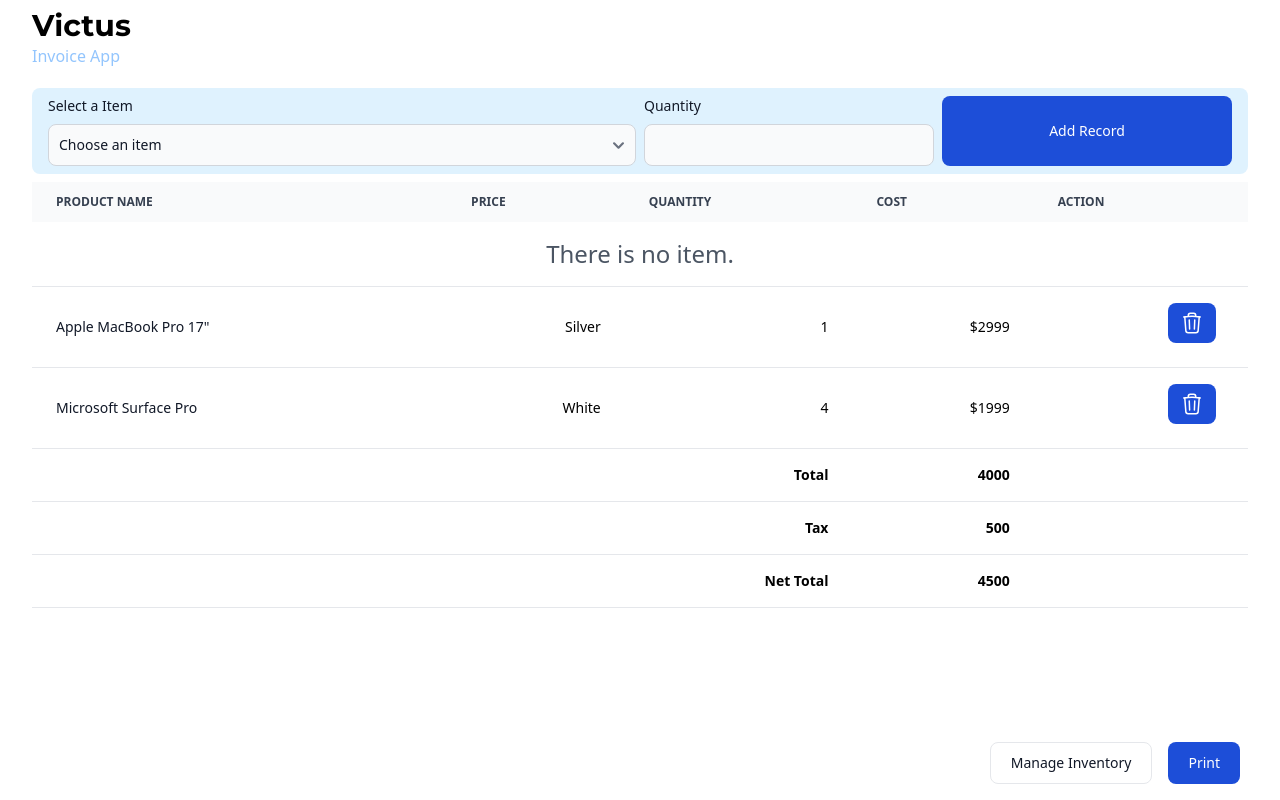
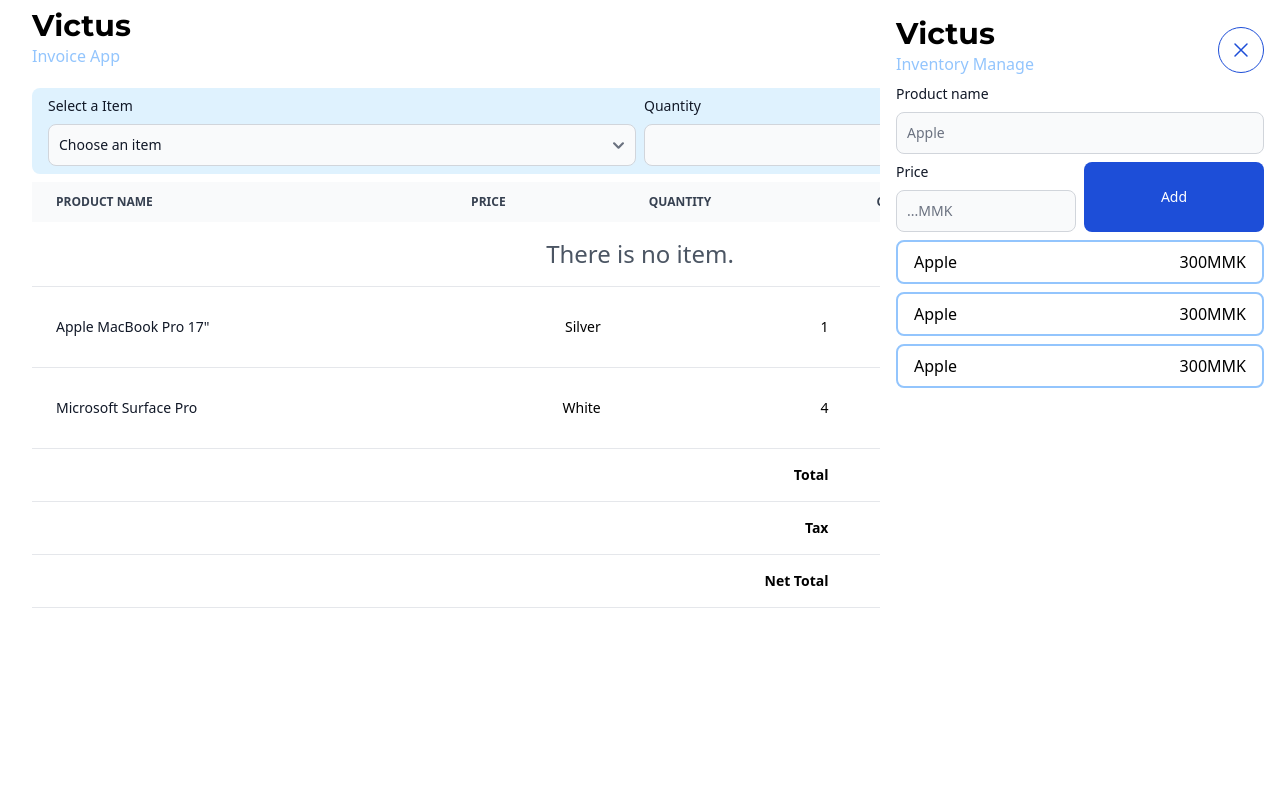
Before and after one commit to aungthihaRiki/invoice-vite, a website built with Vite: page index.html in a window 1280 px wide. Built offline with nearby package versions, Linux system fonts and the light colour scheme; a web font is replaced by a local one.

Commit message:
Slide on/off

```diff
--- a/index.html
+++ b/index.html
@@ -73,7 +73,7 @@
                 </tr>
               </thead>
               <tbody>
-                <tr class="bg-white border-b border-gray-200 ">
+                <tr class="bg-white border-b border-gray-200">
                   <th
                     scope="row"
                     colspan="5"
@@ -81,7 +81,6 @@
                   >
                     There is no item.
                   </th>
-
                 </tr>
                 <tr class="bg-white border-b border-gray-200">
                   <th
@@ -169,13 +168,33 @@
         </div>
       </section>
       <section
-      id="inventorySlide"
-        class="fixed right-0 bg-white w-[400px] h-screen p-4 translate-x-full duration-200"
+        id="inventorySlide"
+        class="fixed right-0 bg-white w-[400px] h-screen p-4 translate-x-full z-100"
       >
-        <div class="mb-2">
-          <h1 class="font-san font-bold text-3xl">Victus</h1>
-          <p class="text-blue-300">Inventory Manage</p>
+        <div class="flex justify-between items-center">
+          <div class="mb-2">
+            <h1 class="font-san font-bold text-3xl">Victus</h1>
+            <p class="text-blue-300">Inventory Manage</p>
+          </div>
+
+          <button class="text-blue-700 border border-blue-700 hover:bg-blue-700 hover:text-white focus:ring-4 focus:outline-none focus:ring-blue-300 font-medium rounded-full text-sm p-2.5 text-center inline-flex items-center dark:border-blue-500 dark:text-blue-500 dark:hover:text-white dark:focus:ring-blue-800 dark:hover:bg-blue-500" id="closeSlideBtn">
+            <svg
+              xmlns="http://www.w3.org/2000/svg"
+              fill="none"
+              viewBox="0 0 24 24"
+              stroke-width="1.5"
+              stroke="currentColor"
+              class="size-6 pointer-events-none"
+            >
+              <path
+                stroke-linecap="round"
+                stroke-linejoin="round"
+                d="M6 18 18 6M6 6l12 12"
+              />
+            </svg>
+          </button>
         </div>
+
         <div class="manage-form mb-2">
           <form>
             <div class="grid grid-cols-4 grid-rows-2 gap-2">
--- a/src/Invoice.js
+++ b/src/Invoice.js
@@ -1,8 +1,10 @@
+import initialRender from "./initialRender";
 import listener from "./listener";
 
 class Invoice {
     init = ( )=> {
         console.log("Invoice App Start");
+        initialRender();
         listener();
     }
 }
--- a/src/handlers.js
+++ b/src/handlers.js
@@ -2,4 +2,9 @@
 
 export const inventorySlideHandler = () => {
     inventorySlide.classList.toggle("translate-x-full");
+    inventorySlide.classList.add("duration-300");
 };
+
+export const closeInventorySlideHandler = () => {
+       inventorySlide.classList.toggle("translate-x-full");
+}
--- /dev/null
+++ b/src/initialRender.js
@@ -0,0 +1,8 @@
+import { inventorySlide } from "./selectors";
+
+const initialRender = () => {
+    console.log("Initial Render");
+    inventorySlide.classList.remove("translate-x-full");
+}
+
+export default initialRender;
--- a/src/listener.js
+++ b/src/listener.js
@@ -1,8 +1,9 @@
-import { inventorySlideHandler } from "./handlers";
-import { manageInventoryBtn } from "./selectors";
+import { closeInventorySlideHandler, inventorySlideHandler } from "./handlers";
+import { closeSlideBtn, manageInventoryBtn } from "./selectors";
 
 const listener = () => {
     manageInventoryBtn.addEventListener("click", inventorySlideHandler);
+    closeSlideBtn.addEventListener("click", closeInventorySlideHandler);
 }
 
 export default listener;
--- a/src/selectors.js
+++ b/src/selectors.js
@@ -1,2 +1,3 @@
 export const manageInventoryBtn = document.querySelector("#manageInventoryBtn");
 export const inventorySlide = document.querySelector("#inventorySlide");
+export const closeSlideBtn = document.querySelector("#closeSlideBtn");
```
